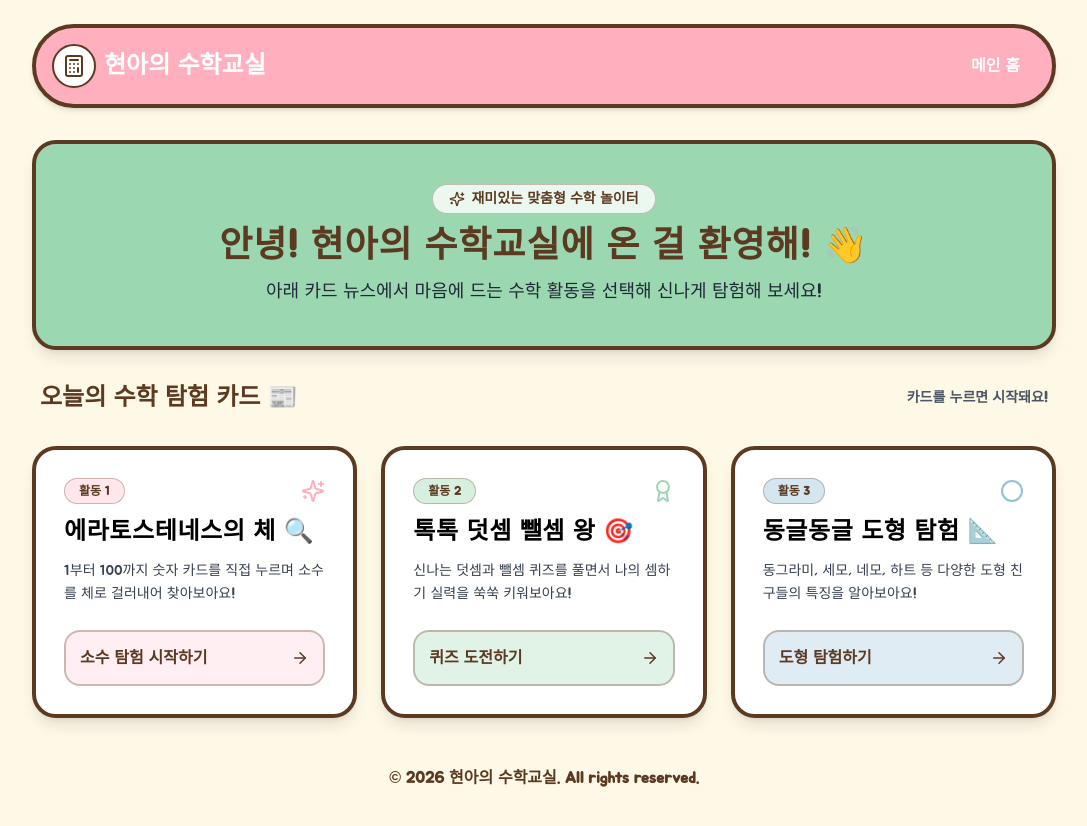
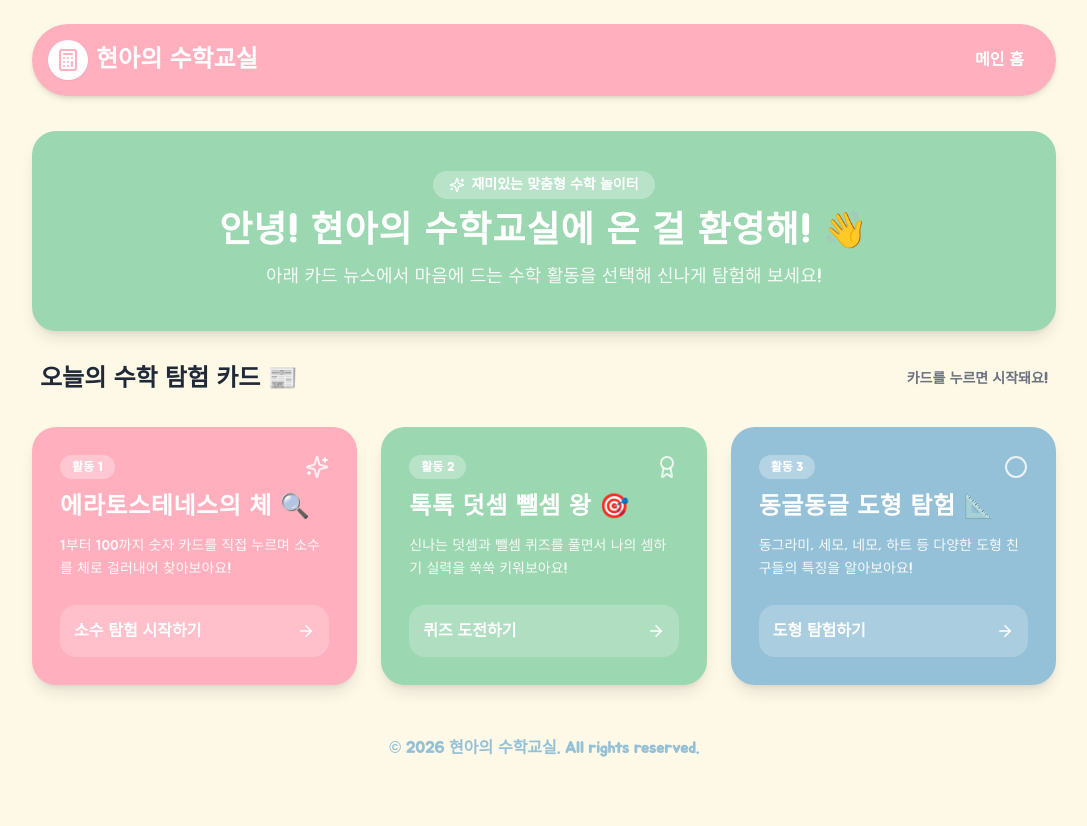
Before and after one commit to hapark19-maker/watermelon, a Next.js app: page / in a window 1280 px wide. Shown: the top 826 px of the page, without its empty margins (96-1183 px from the left). After the commit the page ends 800 px from the top, so only its background shows below. Built offline with nearby package versions, Linux system fonts and the light colour scheme.

Commit message:
Revert "style: unify card design with white background, dark brown border, and black titles"
This reverts commit fe5f7ae9d5a66c3827ae9eee07a368b9713850e2.

```diff
--- a/app/page.tsx
+++ b/app/page.tsx
@@ -12,21 +12,21 @@ export default function Home() {
   return (
     <div className="min-h-screen flex flex-col items-center justify-between p-4 sm:p-6 gap-8">
       {/* Header */}
-      <header className="w-full max-w-5xl flex items-center justify-between p-4 bg-pastel-pink border-4 border-[#5C3A21] rounded-full shadow-md">
+      <header className="w-full max-w-5xl flex items-center justify-between p-4 bg-pastel-pink rounded-full shadow-md">
         <div
           className="flex items-center gap-2 cursor-pointer hover:scale-105 transition-transform duration-200"
           onClick={() => setActiveActivity(null)}
         >
-          <div className="bg-white p-2 rounded-full shadow-sm text-[#5C3A21] border-2 border-[#5C3A21]">
+          <div className="bg-white p-2 rounded-full shadow-sm text-pastel-pink">
             <Calculator size={24} />
           </div>
-          <h1 className="text-2xl font-bold text-white drop-shadow-xs">현아의 수학교실</h1>
+          <h1 className="text-2xl font-bold text-white">현아의 수학교실</h1>
         </div>
         <nav>
           <ul className="flex gap-4 pr-4">
             <li
               onClick={() => setActiveActivity(null)}
-              className="text-white font-bold hover:scale-105 transition-transform duration-200 cursor-pointer drop-shadow-xs"
+              className="text-white font-bold hover:scale-105 transition-transform duration-200 cursor-pointer"
             >
               메인 홈
             </li>
@@ -39,49 +39,47 @@ export default function Home() {
         {activeActivity === null ? (
           <>
             {/* Hero Banner */}
-            <section className="w-full bg-pastel-mint border-4 border-[#5C3A21] p-8 sm:p-10 rounded-3xl shadow-lg text-center flex flex-col items-center gap-3">
-              <div className="bg-white/80 text-[#5C3A21] border border-[#5C3A21]/30 font-bold px-4 py-1 rounded-full text-sm inline-flex items-center gap-1.5 shadow-xs">
+            <section className="w-full bg-pastel-mint p-8 sm:p-10 rounded-3xl shadow-lg text-center flex flex-col items-center gap-3">
+              <div className="bg-white/30 text-white font-bold px-4 py-1 rounded-full text-sm inline-flex items-center gap-1.5">
                 <Sparkles size={16} />
                 <span>재미있는 맞춤형 수학 놀이터</span>
               </div>
-              <h2 className="text-3xl sm:text-4xl text-[#5C3A21] font-bold tracking-wide">
+              <h2 className="text-3xl sm:text-4xl text-white font-bold tracking-wide">
                 안녕! 현아의 수학교실에 온 걸 환영해! 👋
               </h2>
-              <p className="text-base sm:text-lg text-gray-800 font-medium max-w-xl">
+              <p className="text-base sm:text-lg text-white/90 font-medium max-w-xl">
                 아래 카드 뉴스에서 마음에 드는 수학 활동을 선택해 신나게 탐험해 보세요!
               </p>
             </section>
 
             {/* Card News Section Header */}
             <div className="w-full flex items-center justify-between px-2">
-              <h3 className="text-2xl font-bold text-[#5C3A21] flex items-center gap-2">
+              <h3 className="text-2xl font-bold text-gray-800 flex items-center gap-2">
                 <span>오늘의 수학 탐험 카드 📰</span>
               </h3>
-              <span className="text-sm font-bold text-gray-600">카드를 누르면 시작돼요!</span>
+              <span className="text-sm font-bold text-gray-500">카드를 누르면 시작돼요!</span>
             </div>
 
-            {/* Card News Grid: Unified white background with dark brown border */}
+            {/* Card News Grid: Exactly 3 items per row on medium/large screens */}
             <div className="grid grid-cols-1 md:grid-cols-3 gap-6 w-full">
               {/* Card 1: Sieve of Eratosthenes */}
               <div
                 onClick={() => setActiveActivity("sieve")}
-                className="bg-white p-7 rounded-3xl border-4 border-[#5C3A21] shadow-lg flex flex-col justify-between gap-6 cursor-pointer hover:scale-105 transition-transform duration-200 group"
+                className="bg-pastel-pink p-7 rounded-3xl shadow-lg flex flex-col justify-between gap-6 cursor-pointer hover:scale-105 transition-transform duration-200 text-white group"
               >
                 <div className="flex flex-col gap-3">
                   <div className="flex items-center justify-between">
-                    <span className="bg-pastel-pink/30 text-[#5C3A21] border border-[#5C3A21]/30 px-3.5 py-1 rounded-full text-xs font-bold">
-                      활동 1
-                    </span>
-                    <Sparkles size={24} className="text-pastel-pink" />
+                    <span className="bg-white/30 px-3 py-1 rounded-full text-xs font-bold">활동 1</span>
+                    <Sparkles size={24} className="text-white/80" />
                   </div>
-                  <h4 className="text-2xl font-bold tracking-wide text-black">
+                  <h4 className="text-2xl font-bold tracking-wide">
                     에라토스테네스의 체 🔍
                   </h4>
-                  <p className="text-gray-700 text-sm font-medium leading-relaxed">
+                  <p className="text-white/90 text-sm font-medium leading-relaxed">
                     1부터 100까지 숫자 카드를 직접 누르며 소수를 체로 걸러내어 찾아보아요!
                   </p>
                 </div>
-                <div className="flex items-center justify-between font-bold bg-pastel-pink/20 text-[#5C3A21] p-3.5 rounded-2xl border-2 border-[#5C3A21]/30 group-hover:bg-[#5C3A21] group-hover:text-white transition-colors duration-200">
+                <div className="flex items-center justify-between font-bold bg-white/20 p-3.5 rounded-2xl group-hover:bg-white group-hover:text-pastel-pink transition-colors duration-200">
                   <span>소수 탐험 시작하기</span>
                   <ArrowRight size={18} />
                 </div>
@@ -90,23 +88,21 @@ export default function Home() {
               {/* Card 2: Math Quiz */}
               <div
                 onClick={() => setActiveActivity("quiz")}
-                className="bg-white p-7 rounded-3xl border-4 border-[#5C3A21] shadow-lg flex flex-col justify-between gap-6 cursor-pointer hover:scale-105 transition-transform duration-200 group"
+                className="bg-pastel-mint p-7 rounded-3xl shadow-lg flex flex-col justify-between gap-6 cursor-pointer hover:scale-105 transition-transform duration-200 text-white group"
               >
                 <div className="flex flex-col gap-3">
                   <div className="flex items-center justify-between">
-                    <span className="bg-pastel-mint/40 text-[#5C3A21] border border-[#5C3A21]/30 px-3.5 py-1 rounded-full text-xs font-bold">
-                      활동 2
-                    </span>
-                    <Award size={24} className="text-pastel-mint" />
+                    <span className="bg-white/30 px-3 py-1 rounded-full text-xs font-bold">활동 2</span>
+                    <Award size={24} className="text-white/80" />
                   </div>
-                  <h4 className="text-2xl font-bold tracking-wide text-black">
+                  <h4 className="text-2xl font-bold tracking-wide">
                     톡톡 덧셈 뺄셈 왕 🎯
                   </h4>
-                  <p className="text-gray-700 text-sm font-medium leading-relaxed">
+                  <p className="text-white/90 text-sm font-medium leading-relaxed">
                     신나는 덧셈과 뺄셈 퀴즈를 풀면서 나의 셈하기 실력을 쑥쑥 키워보아요!
                   </p>
                 </div>
-                <div className="flex items-center justify-between font-bold bg-pastel-mint/30 text-[#5C3A21] p-3.5 rounded-2xl border-2 border-[#5C3A21]/30 group-hover:bg-[#5C3A21] group-hover:text-white transition-colors duration-200">
+                <div className="flex items-center justify-between font-bold bg-white/20 p-3.5 rounded-2xl group-hover:bg-white group-hover:text-pastel-mint transition-colors duration-200">
                   <span>퀴즈 도전하기</span>
                   <ArrowRight size={18} />
                 </div>
@@ -115,23 +111,21 @@ export default function Home() {
               {/* Card 3: Shape Explorer */}
               <div
                 onClick={() => setActiveActivity("shape")}
-                className="bg-white p-7 rounded-3xl border-4 border-[#5C3A21] shadow-lg flex flex-col justify-between gap-6 cursor-pointer hover:scale-105 transition-transform duration-200 group"
+                className="bg-pastel-blue p-7 rounded-3xl shadow-lg flex flex-col justify-between gap-6 cursor-pointer hover:scale-105 transition-transform duration-200 text-white group"
               >
                 <div className="flex flex-col gap-3">
                   <div className="flex items-center justify-between">
-                    <span className="bg-pastel-blue/40 text-[#5C3A21] border border-[#5C3A21]/30 px-3.5 py-1 rounded-full text-xs font-bold">
-                      활동 3
-                    </span>
-                    <Circle size={24} className="text-pastel-blue" />
+                    <span className="bg-white/30 px-3 py-1 rounded-full text-xs font-bold">활동 3</span>
+                    <Circle size={24} className="text-white/80" />
                   </div>
-                  <h4 className="text-2xl font-bold tracking-wide text-black">
+                  <h4 className="text-2xl font-bold tracking-wide">
                     동글동글 도형 탐험 📐
                   </h4>
-                  <p className="text-gray-700 text-sm font-medium leading-relaxed">
+                  <p className="text-white/90 text-sm font-medium leading-relaxed">
                     동그라미, 세모, 네모, 하트 등 다양한 도형 친구들의 특징을 알아보아요!
                   </p>
                 </div>
-                <div className="flex items-center justify-between font-bold bg-pastel-blue/30 text-[#5C3A21] p-3.5 rounded-2xl border-2 border-[#5C3A21]/30 group-hover:bg-[#5C3A21] group-hover:text-white transition-colors duration-200">
+                <div className="flex items-center justify-between font-bold bg-white/20 p-3.5 rounded-2xl group-hover:bg-white group-hover:text-pastel-blue transition-colors duration-200">
                   <span>도형 탐험하기</span>
                   <ArrowRight size={18} />
                 </div>
@@ -143,7 +137,7 @@ export default function Home() {
             <div className="w-full flex justify-start">
               <button
                 onClick={() => setActiveActivity(null)}
-                className="flex items-center gap-2 bg-[#5C3A21] text-white px-5 py-2.5 rounded-full font-bold shadow-md hover:scale-105 transition-transform duration-200"
+                className="flex items-center gap-2 bg-pastel-pink text-white px-5 py-2.5 rounded-full font-bold shadow-md hover:scale-105 transition-transform duration-200"
               >
                 <ArrowLeft size={18} />
                 <span>메인 카드뉴스 목록으로</span>
@@ -158,7 +152,7 @@ export default function Home() {
       </main>
 
       {/* Footer */}
-      <footer className="w-full max-w-5xl text-center p-4 text-[#5C3A21] font-bold">
+      <footer className="w-full max-w-5xl text-center p-4 text-pastel-blue font-bold">
         <p>© {new Date().getFullYear()} 현아의 수학교실. All rights reserved.</p>
       </footer>
     </div>
```
Also changed, not shown: components/MathQuiz.tsx (+11 -11 lines), components/ShapeExplorer.tsx (+16 -16 lines), components/SieveOfEratosthenes.tsx (+36 -30 lines).
